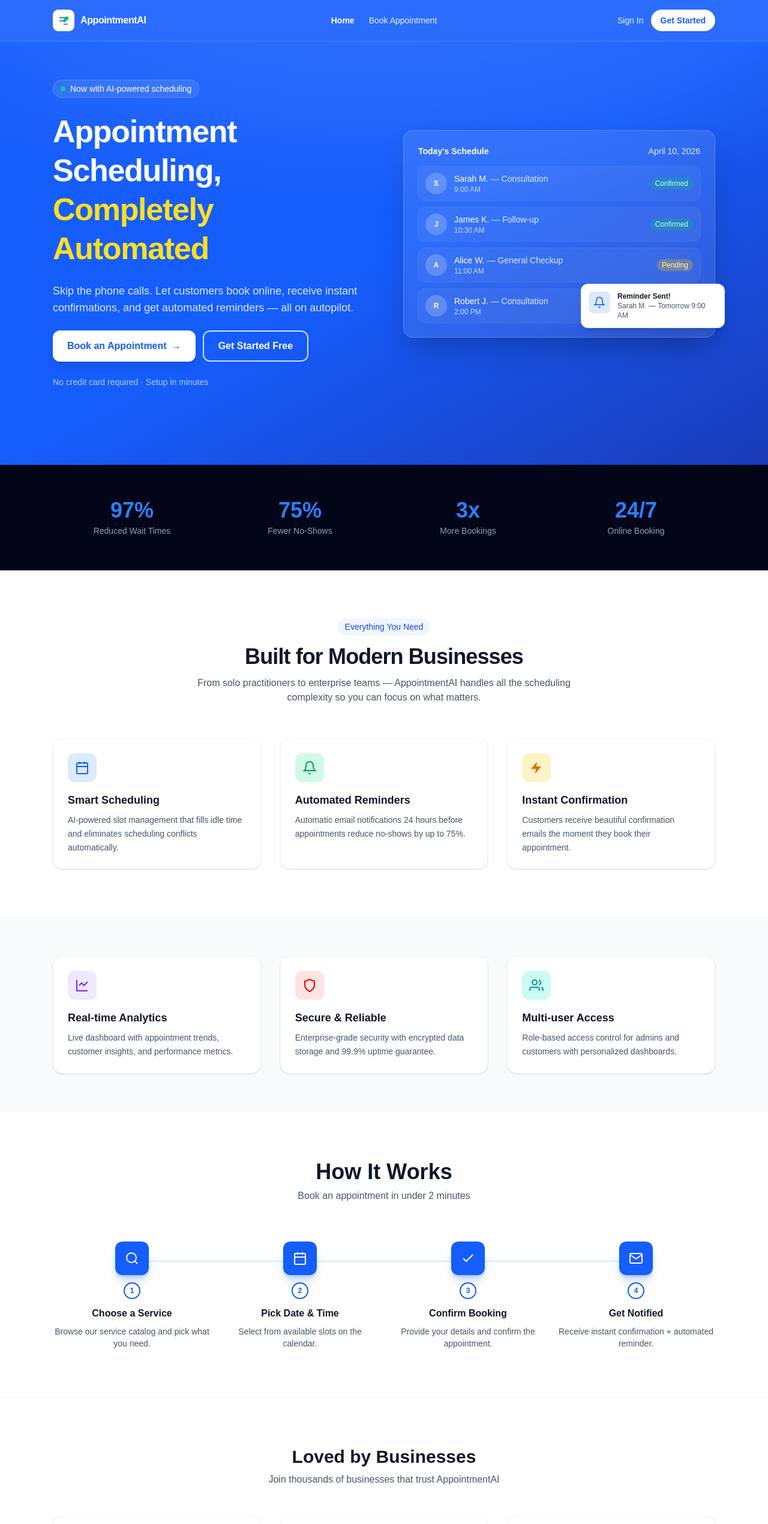
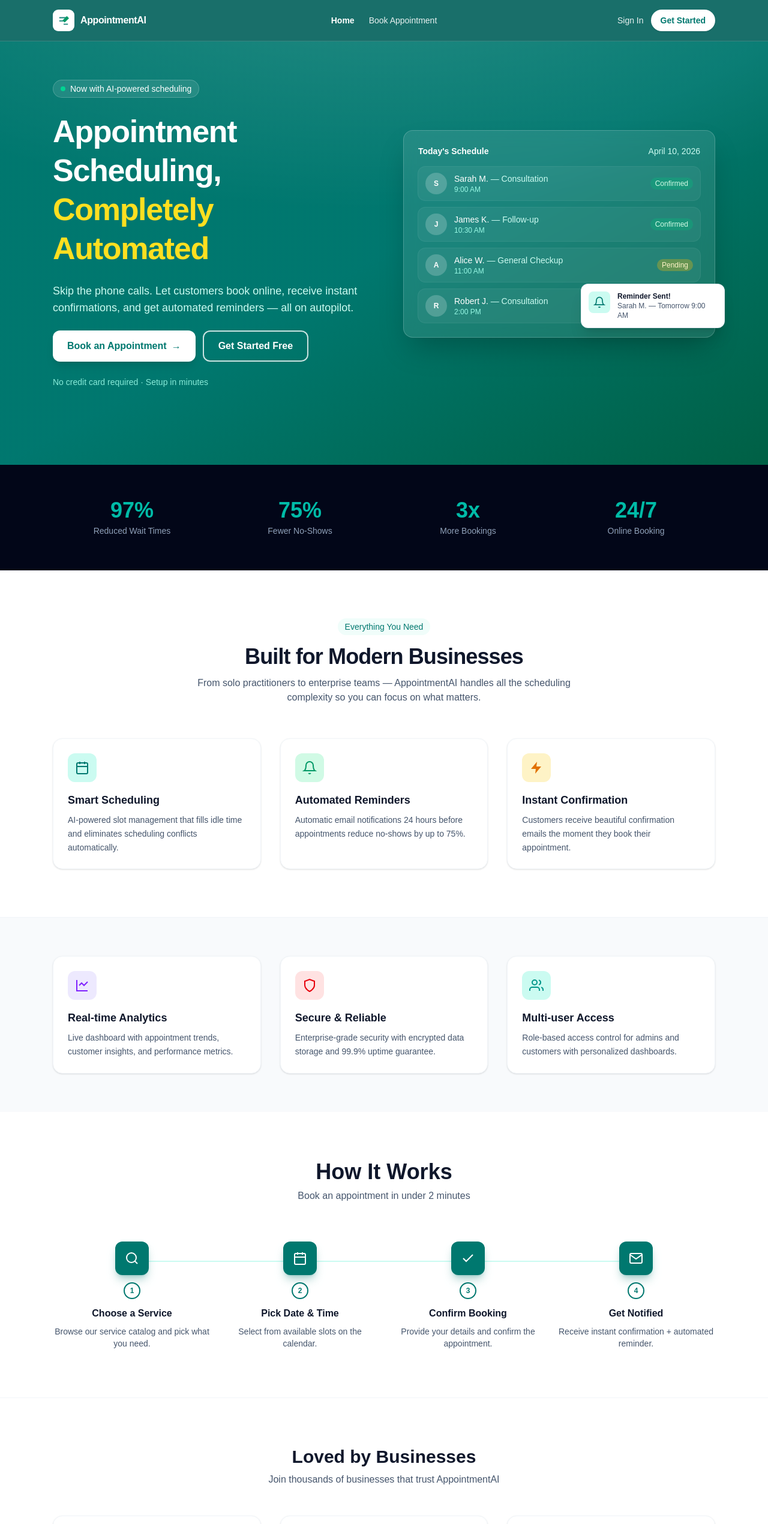
Before and after one commit to ConsultAmerica/appointease, a Next.js app: page / in a window 1280 px wide. Shown: the top 2541 px of the page at 60% size. Built offline with nearby package versions, Linux system fonts and the light colour scheme; no server answers.

Commit message:
AppointAi

```diff
--- a/src/app/admin/page.tsx
+++ b/src/app/admin/page.tsx
@@ -202,7 +202,7 @@ export default function AdminPage() {
         <div className="flex shrink-0 flex-wrap gap-2">
           <Link
             href="/book"
-            className="inline-flex h-11 items-center justify-center gap-2 rounded-xl bg-blue-600 px-5 text-sm font-semibold text-white shadow-md shadow-blue-600/20 transition hover:bg-blue-700"
+            className="inline-flex h-11 items-center justify-center gap-2 rounded-xl bg-teal-700 px-5 text-sm font-semibold text-white shadow-md shadow-teal-700/20 transition hover:bg-teal-800"
           >
             View booking page
           </Link>
@@ -231,13 +231,13 @@ export default function AdminPage() {
       )}
 
       {!loading && firstPendingToday && (
-        <section className="mt-8 rounded-2xl bg-blue-600 p-6 text-white shadow-lg shadow-blue-600/25 md:p-8">
+        <section className="mt-8 rounded-2xl bg-teal-700 p-6 text-white shadow-lg shadow-teal-700/25 md:p-8">
           <div className="flex flex-col gap-4 sm:flex-row sm:items-center sm:justify-between">
             <div className="min-w-0">
-              <p className="text-[11px] font-bold uppercase tracking-[0.2em] text-blue-100">Needs your action</p>
+              <p className="text-[11px] font-bold uppercase tracking-[0.2em] text-teal-100">Needs your action</p>
               <h2 className="mt-2 text-xl font-bold md:text-2xl">{firstPendingToday.service.name}</h2>
-              <p className="mt-1 text-sm text-blue-100">{firstPendingToday.customerName}</p>
-              <div className="mt-4 flex flex-wrap gap-x-5 gap-y-2 text-sm text-blue-50">
+              <p className="mt-1 text-sm text-teal-100">{firstPendingToday.customerName}</p>
+              <div className="mt-4 flex flex-wrap gap-x-5 gap-y-2 text-sm text-teal-50">
                 <span className="inline-flex items-center gap-2">
                   <CalendarMini className="h-4 w-4 opacity-90" />
                   {formatInTimeZone(firstPendingToday.startAt, tz)}
@@ -257,8 +257,8 @@ export default function AdminPage() {
           label="Total bookings"
           value={stats.totalBookings}
           valueClassName="text-slate-900"
-          icon={<CalendarIcon className="h-5 w-5 text-blue-600" />}
-          iconBg="bg-blue-50"
+          icon={<CalendarIcon className="h-5 w-5 text-teal-700" />}
+          iconBg="bg-teal-50"
         />
         <StatCard
           label="Upcoming"
@@ -296,7 +296,7 @@ export default function AdminPage() {
                 <p className="font-medium text-slate-800">No appointments today</p>
                 <p className="mt-2 text-sm text-slate-600">
                   When customers book for today, they will appear here. Share your{" "}
-                  <Link href="/book" className="font-medium text-blue-600 underline hover:text-blue-700">
+                  <Link href="/book" className="font-medium text-teal-700 underline hover:text-teal-800">
                     public booking page
                   </Link>
                   .
--- a/src/app/auth/login/page.tsx
+++ b/src/app/auth/login/page.tsx
@@ -92,19 +92,19 @@ export default function LoginPage() {
       )}
       <p className="mt-4 text-sm text-slate-600">
         No account?{" "}
-        <a href="/auth/register" className="font-medium text-blue-600 underline">
+        <a href="/auth/register" className="font-medium text-teal-700 underline">
           Create one
         </a>
       </p>
       <p className="mt-2 text-sm text-slate-600">
         Forgot password?{" "}
-        <a href="/auth/forgot-password" className="font-medium text-blue-600 underline">
+        <a href="/auth/forgot-password" className="font-medium text-teal-700 underline">
           Reset it
         </a>
       </p>
       <p className="mt-2 text-sm text-slate-600">
         Didn&apos;t get the verification email?{" "}
-        <a href="/auth/resend-verification" className="font-medium text-blue-600 underline">
+        <a href="/auth/resend-verification" className="font-medium text-teal-700 underline">
           Resend
         </a>
       </p>
--- a/src/app/auth/register/page.tsx
+++ b/src/app/auth/register/page.tsx
@@ -250,7 +250,7 @@ export default function RegisterPage() {
       )}
       <p className="mt-4 text-sm text-slate-600">
         Already registered?{" "}
-        <a href="/auth/login" className="font-medium text-blue-600 underline">
+        <a href="/auth/login" className="font-medium text-teal-700 underline">
           Sign in
         </a>
       </p>
--- a/src/app/page.tsx
+++ b/src/app/page.tsx
@@ -7,7 +7,7 @@ export default function Home() {
   return (
     <div className="flex flex-col">
       {/* Hero */}
-      <section className="relative overflow-hidden bg-gradient-to-br from-blue-600 via-blue-600 to-blue-800 pb-16 pt-4 md:pb-24 md:pt-8">
+      <section className="relative overflow-hidden bg-gradient-to-br from-teal-700 via-teal-700 to-emerald-800 pb-16 pt-4 md:pb-24 md:pt-8">
         <div className="pointer-events-none absolute inset-0 bg-[radial-gradient(ellipse_80%_60%_at_50%_-20%,rgba(255,255,255,0.15),transparent)]" />
         <div className="relative mx-auto grid max-w-6xl items-center gap-12 px-6 md:grid-cols-2 md:gap-16 lg:py-8">
           <div className="space-y-6">
@@ -22,14 +22,14 @@ export default function Home() {
               Appointment Scheduling,{" "}
               <span className="text-yellow-300">Completely Automated</span>
             </h1>
-            <p className="max-w-xl text-lg text-blue-100">
+            <p className="max-w-xl text-lg text-teal-100">
               Skip the phone calls. Let customers book online, receive instant confirmations, and get automated reminders
               — all on autopilot.
             </p>
             <div className="flex flex-wrap gap-3">
               <Link
                 href="/book"
-                className="inline-flex items-center gap-2 rounded-xl bg-white px-6 py-3 text-base font-semibold text-blue-600 shadow-lg transition hover:bg-blue-50"
+                className="inline-flex items-center gap-2 rounded-xl bg-white px-6 py-3 text-base font-semibold text-teal-700 shadow-lg transition hover:bg-teal-50"
               >
                 Book an Appointment
                 <span aria-hidden>→</span>
@@ -41,14 +41,14 @@ export default function Home() {
                 Get Started Free
               </Link>
             </div>
-            <p className="text-sm text-blue-200/90">No credit card required · Setup in minutes</p>
+            <p className="text-sm text-teal-200/90">No credit card required · Setup in minutes</p>
           </div>
 
           <div className="relative mx-auto w-full max-w-md md:max-w-none">
             <div className="rounded-2xl border border-white/20 bg-white/10 p-5 shadow-2xl backdrop-blur-md md:p-6">
               <div className="mb-4 flex items-center justify-between text-sm text-white">
                 <span className="font-semibold">Today&apos;s Schedule</span>
-                <span className="text-blue-100">April 10, 2026</span>
+                <span className="text-teal-100">April 10, 2026</span>
               </div>
               <ul className="space-y-3">
                 {[
@@ -66,9 +66,9 @@ export default function Home() {
                     </span>
                     <div className="min-w-0 flex-1">
                       <p className="truncate font-medium">
-                        {row.name} <span className="text-blue-100">— {row.detail}</span>
+                        {row.name} <span className="text-teal-100">— {row.detail}</span>
                       </p>
-                      <p className="text-xs text-blue-200">{row.time}</p>
+                      <p className="text-xs text-teal-200">{row.time}</p>
                     </div>
                     <span
                       className={`shrink-0 rounded-full px-2 py-0.5 text-xs font-medium ${
@@ -85,7 +85,7 @@ export default function Home() {
             </div>
             <div className="absolute -bottom-2 right-0 z-10 max-w-[240px] rounded-xl border border-slate-200/80 bg-white p-3 shadow-xl md:-right-4 md:bottom-4">
               <div className="flex gap-3">
-                <span className="flex h-9 w-9 shrink-0 items-center justify-center rounded-lg bg-blue-100 text-blue-600">
+                <span className="flex h-9 w-9 shrink-0 items-center justify-center rounded-lg bg-teal-100 text-teal-700">
                   <BellIcon className="h-5 w-5" />
                 </span>
                 <div>
@@ -108,7 +108,7 @@ export default function Home() {
             { stat: "24/7", label: "Online Booking" },
           ].map((item) => (
             <div key={item.label}>
-              <p className="text-3xl font-bold text-blue-500 md:text-4xl">{item.stat}</p>
+              <p className="text-3xl font-bold text-teal-500 md:text-4xl">{item.stat}</p>
               <p className="mt-1 text-sm text-slate-400">{item.label}</p>
             </div>
           ))}
@@ -119,7 +119,7 @@ export default function Home() {
       <section className="bg-white py-20">
         <div className="mx-auto max-w-6xl px-6">
           <div className="text-center">
-            <span className="inline-block rounded-full bg-blue-50 px-3 py-1 text-sm font-medium text-blue-700">
+            <span className="inline-block rounded-full bg-teal-50 px-3 py-1 text-sm font-medium text-teal-700">
               Everything You Need
             </span>
             <h2 className="mt-4 text-3xl font-bold tracking-tight text-slate-900 md:text-4xl">Built for Modern Businesses</h2>
@@ -130,7 +130,7 @@ export default function Home() {
           </div>
           <div className="mt-14 grid gap-8 md:grid-cols-3">
             <FeatureCard
-              iconWrap="bg-blue-100 text-blue-600"
+              iconWrap="bg-teal-100 text-teal-700"
               icon={<CalendarIcon className="h-6 w-6" />}
               title="Smart Scheduling"
               description="AI-powered slot management that fills idle time and eliminates scheduling conflicts automatically."
@@ -185,7 +185,7 @@ export default function Home() {
             <p className="mt-2 text-slate-600">Book an appointment in under 2 minutes</p>
           </div>
           <div className="relative mt-16">
-            <div className="absolute left-0 right-0 top-8 hidden h-0.5 bg-blue-100 md:block" style={{ marginLeft: "10%", marginRight: "10%" }} />
+            <div className="absolute left-0 right-0 top-8 hidden h-0.5 bg-teal-100 md:block" style={{ marginLeft: "10%", marginRight: "10%" }} />
             <div className="grid gap-10 md:grid-cols-4 md:gap-4">
               {[
                 { n: 1, title: "Choose a Service", desc: "Browse our service catalog and pick what you need.", icon: <SearchIcon className="h-6 w-6" /> },
@@ -194,10 +194,10 @@ export default function Home() {
                 { n: 4, title: "Get Notified", desc: "Receive instant confirmation + automated reminder.", icon: <MailIcon className="h-6 w-6" /> },
               ].map((step) => (
                 <div key={step.n} className="relative flex flex-col items-center text-center">
-                  <div className="relative z-10 flex h-14 w-14 items-center justify-center rounded-xl bg-blue-600 text-white shadow-lg shadow-blue-600/30">
+                  <div className="relative z-10 flex h-14 w-14 items-center justify-center rounded-xl bg-teal-700 text-white shadow-lg shadow-teal-700/30">
                     {step.icon}
                   </div>
-                  <div className="mt-3 flex h-7 w-7 items-center justify-center rounded-full border-2 border-blue-600 bg-white text-xs font-bold text-blue-600">
+                  <div className="mt-3 flex h-7 w-7 items-center justify-center rounded-full border-2 border-teal-700 bg-white text-xs font-bold text-teal-700">
                     {step.n}
                   </div>
                   <h3 className="mt-3 font-semibold text-slate-900">{step.title}</h3>
@@ -246,7 +246,7 @@ export default function Home() {
                 </div>
                 <p className="flex-1 text-sm leading-relaxed text-slate-700">&ldquo;{t.quote}&rdquo;</p>
                 <footer className="mt-6 flex items-center gap-3">
-                  <span className="flex h-10 w-10 items-center justify-center rounded-full bg-blue-600 text-sm font-bold text-white">
+                  <span className="flex h-10 w-10 items-center justify-center rounded-full bg-teal-700 text-sm font-bold text-white">
                     {t.initial}
                   </span>
                   <div>
@@ -261,14 +261,14 @@ export default function Home() {
       </section>
 
       {/* Final CTA */}
-      <section className="bg-blue-600 py-16">
+      <section className="bg-teal-700 py-16">
         <div className="mx-auto max-w-3xl px-6 text-center">
           <h2 className="text-3xl font-bold text-white md:text-4xl">Ready to Automate Your Bookings?</h2>
-          <p className="mt-3 text-lg text-blue-100">Start for free. No credit card required. Set up in minutes.</p>
+          <p className="mt-3 text-lg text-teal-100">Start for free. No credit card required. Set up in minutes.</p>
           <div className="mt-8 flex flex-wrap justify-center gap-4">
             <Link
               href="/book"
-              className="inline-flex items-center gap-2 rounded-xl bg-white px-8 py-3 text-base font-semibold text-blue-600 shadow-lg hover:bg-blue-50"
+              className="inline-flex items-center gap-2 rounded-xl bg-white px-8 py-3 text-base font-semibold text-teal-700 shadow-lg hover:bg-teal-50"
             >
               Book an Appointment <span aria-hidden>→</span>
             </Link>
--- a/src/components/logo-mark.tsx
+++ b/src/components/logo-mark.tsx
@@ -5,9 +5,9 @@ export function LogoMark({
   className?: string;
   variant?: "default" | "onBlue";
 }) {
-  const bg = variant === "onBlue" ? "fill-white" : "fill-blue-600";
-  const fg = variant === "onBlue" ? "fill-blue-600" : "fill-white";
-  const check = variant === "onBlue" ? "fill-emerald-500" : "fill-emerald-400";
+  const bg = variant === "onBlue" ? "fill-white" : "fill-teal-700";
+  const fg = variant === "onBlue" ? "fill-teal-700" : "fill-white";
+  const check = variant === "onBlue" ? "fill-emerald-600" : "fill-emerald-300";
   return (
     <svg className={className} viewBox="0 0 40 40" fill="none" xmlns="http://www.w3.org/2000/svg" aria-hidden>
       <rect width="40" height="40" rx="10" className={bg} />
--- a/src/components/site-header.tsx
+++ b/src/components/site-header.tsx
@@ -17,7 +17,7 @@ export function SiteHeader({ session }: { session: Session | null }) {
     <header
       className={
         isHome
-          ? "sticky top-0 z-50 border-b border-white/15 bg-blue-600/90 text-white backdrop-blur-md"
+          ? "sticky top-0 z-50 border-b border-white/15 bg-teal-800/90 text-white backdrop-blur-md"
           : "border-b border-slate-200 bg-white text-slate-900"
       }
     >
@@ -65,7 +65,7 @@ function NavLink({
       ? "font-semibold text-white"
       : "text-white/90 hover:text-white"
     : active
-      ? "font-semibold text-blue-600"
+      ? "font-semibold text-teal-700"
       : "text-slate-600 hover:text-slate-900";
   return (
     <Link href={href} className={base}>
@@ -99,7 +99,7 @@ function AdminStaffUserMenu({
   const item = isHome
     ? "text-white/95 hover:bg-white/10"
     : "text-slate-700 hover:bg-slate-50";
-  const itemMuted = isHome ? "text-blue-100" : "text-slate-500";
+  const itemMuted = isHome ? "text-teal-100" : "text-slate-500";
   const roleLabel = staffRole === "ADMIN" ? "Administrator" : "Staff";
 
   return (
@@ -120,7 +120,7 @@ function AdminStaffUserMenu({
           <p className={`max-w-[160px] truncate text-xs font-semibold ${isHome ? "text-white" : "text-slate-900"}`}>
             {displayName}
           </p>
-          <p className={`text-[11px] ${isHome ? "text-blue-100" : "text-slate-500"}`}>{roleLabel}</p>
+          <p className={`text-[11px] ${isHome ? "text-teal-100" : "text-slate-500"}`}>{roleLabel}</p>
         </div>
         <ChevronDownIcon
           className={`h-4 w-4 shrink-0 opacity-60 transition group-open:rotate-180 ${isHome ? "text-white" : "text-slate-600"}`}
@@ -172,7 +172,7 @@ function CustomerUserMenu({
   const item = isHome
     ? "text-white/95 hover:bg-white/10"
     : "text-slate-700 hover:bg-slate-50";
-  const itemMuted = isHome ? "text-blue-100" : "text-slate-500";
+  const itemMuted = isHome ? "text-teal-100" : "text-slate-500";
 
   return (
     <details className="group relative mr-1">
@@ -183,7 +183,7 @@ function CustomerUserMenu({
       >
         <span
           className={`flex h-8 w-8 shrink-0 items-center justify-center rounded-full text-xs font-bold text-white ${
-            isHome ? "bg-white/25" : "bg-blue-600"
+            isHome ? "bg-white/25" : "bg-teal-700"
           }`}
         >
           {initial}
@@ -192,7 +192,7 @@ function CustomerUserMenu({
           <p className={`max-w-[140px] truncate text-xs font-semibold ${isHome ? "text-white" : "text-slate-900"}`}>
             {displayName}
           </p>
-          <p className={`text-[11px] ${isHome ? "text-blue-100" : "text-slate-500"}`}>Member</p>
+          <p className={`text-[11px] ${isHome ? "text-teal-100" : "text-slate-500"}`}>Member</p>
         </div>
         <ChevronDownIcon
           className={`h-4 w-4 shrink-0 opacity-60 transition group-open:rotate-180 ${isHome ? "text-white" : "text-slate-600"}`}
@@ -239,8 +239,8 @@ function HeaderAuth({ session, isHome }: { session: Session | null; isHome: bool
           href="/auth/register"
           className={
             isHome
-              ? "rounded-full bg-white px-4 py-2 font-semibold text-blue-600 shadow-sm transition hover:bg-blue-50"
-              : "rounded-full bg-blue-600 px-4 py-2 font-semibold text-white shadow-sm transition hover:bg-blue-700"
+              ? "rounded-full bg-white px-4 py-2 font-semibold text-teal-700 shadow-sm transition hover:bg-teal-50"
+              : "rounded-full bg-teal-700 px-4 py-2 font-semibold text-white shadow-sm transition hover:bg-teal-800"
           }
         >
           Get Started
```
Also changed, not shown: src/app/book/page.tsx (+15 -15 lines), src/app/customer/customer-dashboard.tsx (+15 -15 lines).
